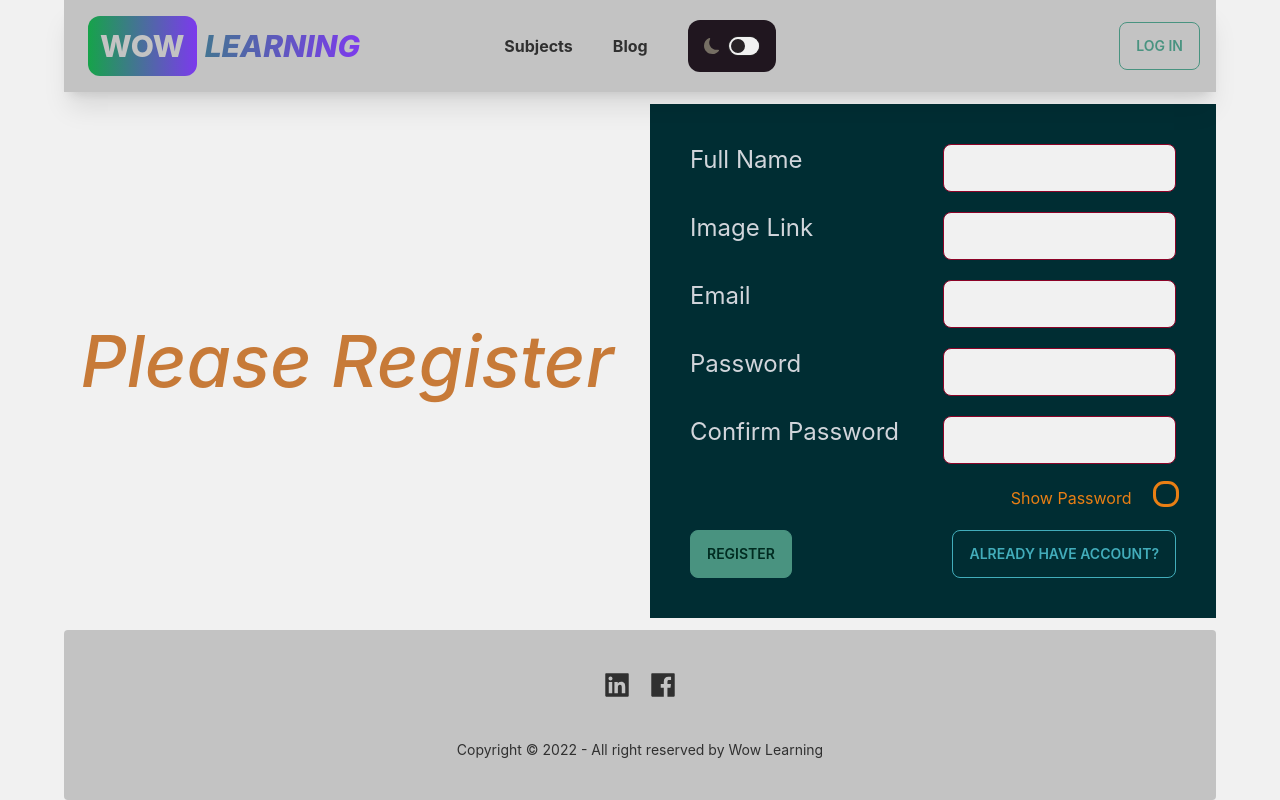
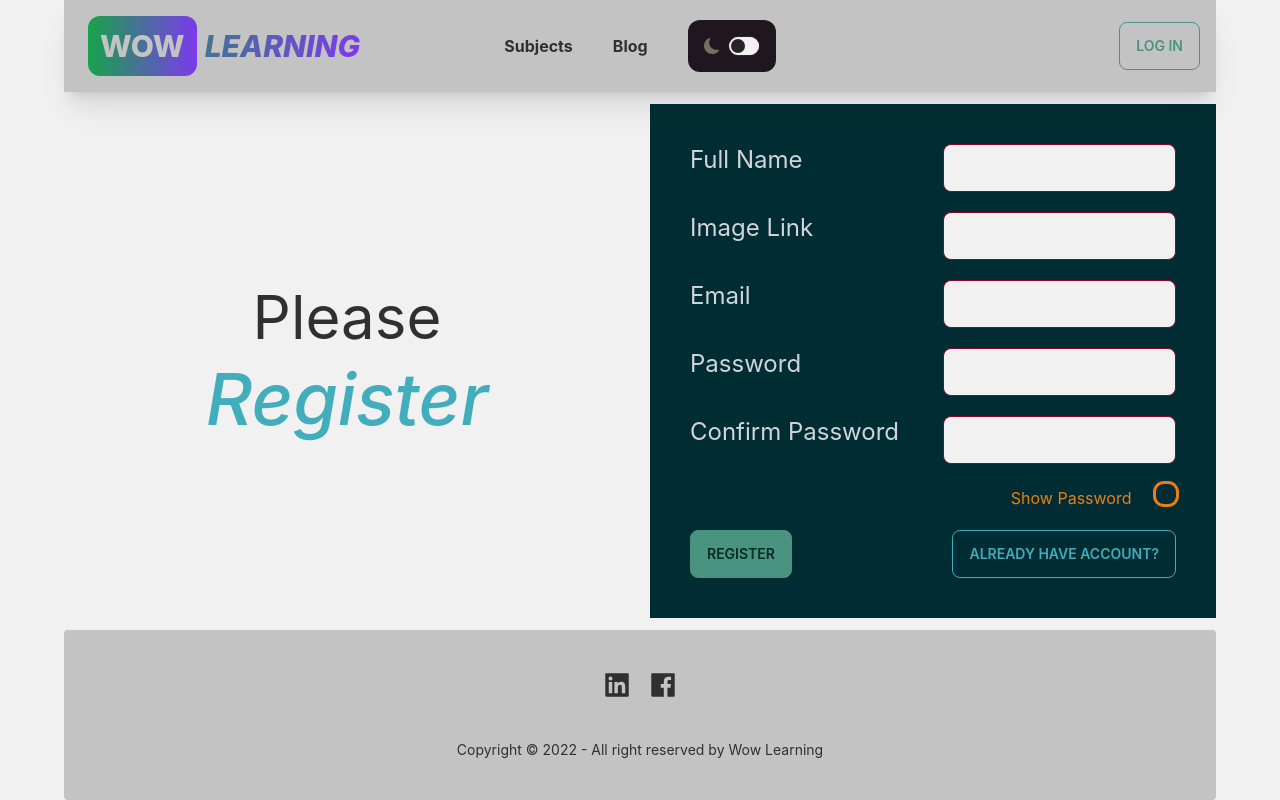
Before and after one commit to SaiemAziz/wow-learning-client, a React (Create React App) app: page /register in a window 1280 px wide. Built offline with nearby package versions, Linux system fonts and the light colour scheme; no server answers.

Commit message:
header banner added

```diff
--- a/src/pages/Home.js
+++ b/src/pages/Home.js
@@ -1,12 +1,23 @@
 import React from 'react';
+import { AiFillCaretRight } from 'react-icons/ai';
+
 import {Link} from 'react-router-dom'
 
 const Home = () => {
     return (
-        <div className='font-extrabold px-10'>
-            <h1 className='text-4xl sm:text-6xl'>Explore Our</h1>
-            <Link className='btn btn-info text-3xl sm:text-5xl my-10 py-10 pb-24 px-16 italic' to='/courses'>Subjects</Link>
-            <h1 className='text-4xl sm:text-6xl'>Class 9-10</h1>
+        <div>
+            <h1 className='text-5xl mt-10'>Welcome To <span className='italic font-bold text-primary'>Wow Learning</span></h1>
+        <div className='font-extrabold flex p-10 md:flex-row flex-col'>
+            <div className='md:w-1/2'>
+                <img className='w-full rounded-2xl shadow-xl' src="https://images.unsplash.com/photo-1481627834876-b7833e8f5570?ixlib=rb-4.0.3&ixid=MnwxMjA3fDB8MHxwaG90by1wYWdlfHx8fGVufDB8fHx8&auto=format&fit=crop&w=928&q=80" alt="" />
+            </div>
+            <div className='md:w-1/2 flex flex-col justify-center items-center'>
+
+                <h1 className='text-4xl sm:text-6xl'>Explore Our</h1>
+                <Link className='btn btn-info text-3xl sm:text-5xl my-10 py-10 pb-24 px-16 rounded-3xl btn-outline' to='/courses'>Subjects <AiFillCaretRight className='ml-4'/></Link>
+                <h1 className='text-4xl sm:text-6xl'>Class 9-10</h1>
+            </div>
+        </div>
         </div>
     );
 };
--- a/src/pages/Login.js
+++ b/src/pages/Login.js
@@ -73,7 +73,12 @@ const Login = () => {
     return (
         <div className='grid grid-cols-1 md:grid-cols-2 gap-5'>
             <div className='flex justify-center items-center my-10'>
-                <h1 className='text-7xl italic text-accent-focus font-medium'>Please Log In</h1>
+                <div>
+                <h1 className='text-6xl my-4'>
+                   Please
+                </h1>
+                <h1 className='text-7xl my-4 italic text-success font-medium'>Log In</h1>
+            </div>
             </div>
             <form className={`text-gray-300 text-left p-10 grid gap-5 grid-cols-1 sm:grid-cols-2 ${thm ? "bg-stone-800" : "bg-info-content"}`} onSubmit={clickedForm}>
                 <h1 className='text-2xl'>Email</h1>
--- a/src/pages/Register.js
+++ b/src/pages/Register.js
@@ -52,7 +52,12 @@ const Register = () => {
     return (
         <div className='grid grid-cols-1 md:grid-cols-2 gap-5'>
             <div className='flex justify-center items-center my-10'>
-                <h1 className='text-7xl italic text-accent-focus font-medium'>Please Register</h1>
+                <div>
+                    <h1 className='text-6xl my-4'>
+                    Please
+                    </h1>
+                    <h1 className='text-7xl my-4 italic text-info font-medium'>Register</h1>
+                </div>
             </div>
             <form className={`text-gray-300 text-left p-10 grid gap-5 grid-cols-1 sm:grid-cols-2 ${thm ? "bg-stone-800" : "bg-info-content"}`} onSubmit={clickedForm}>
                 <h1 className='text-2xl'>Full Name</h1>
```
Also changed, not shown: 2 other files (tests, documents, lock files or other folders).
